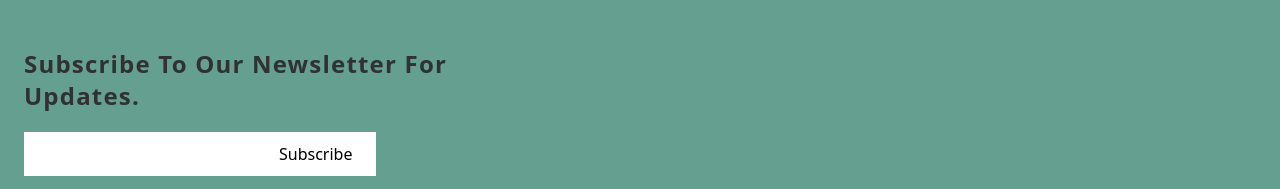
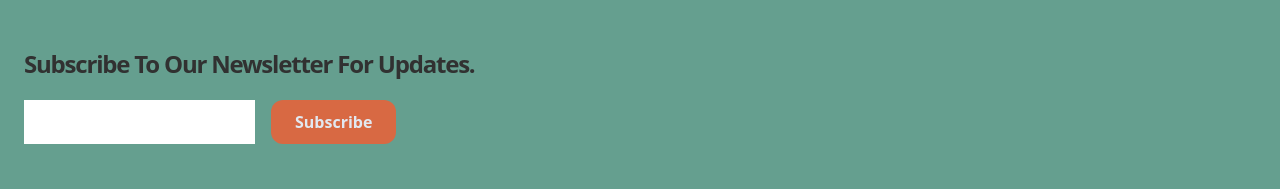
Before and after one commit to Tundoor/Tundoor-Module_08R_CS20240188_WFO2407_C_Thandolwethu-Mbokazi_SDF08_R, a plain HTML site: page index.html in a window 1280 px wide. Shown: the top 189 px of the page. Drawn offline with nearby package versions, Linux system fonts and the light colour scheme.

Commit message:
Updated button

```diff
--- a/index.html
+++ b/index.html
@@ -14,10 +14,10 @@
                 <div class="container px-6 py-12 mx-auto">
                     <div class="grid grid-col-1 gap-6 sm: grid-col-2 sm:gap-y-10 lg:grid-col-4">
                         <div class="sm:col-span-2">
-                            <h1 class="max-w-lg text x-1 font-semibold tracking-wider text-[#313131] xl:text-2xl text-transform: capitalize mb-5" >subscribe to our newsletter for updates.</h1> <!--Adjusted transformation, letter spacing and margin-->
-                            <div class="flex">
+                            <h1 class="max-w-lg text x-1 font-semibold tracking-tighter text-[#313131] xl:text-2xl text-transform: capitalize mb-5" >subscribe to our newsletter for updates.</h1> <!--Adjusted transformation, letter spacing and margin-->
+                            <div class="flex place-item-center">
                                 <input id="email" type="text">
-                                <button class="w-200 px-6 py-2.5 bg-white">
+                                <button class="w-200 px-6 py-2.5 bg-[#d86943] rounded-xl ml-4 text-slate-200 font-semibold"> <!--updated subscription button-->
                                     Subscribe
                                 </button>
                             </div>
```
